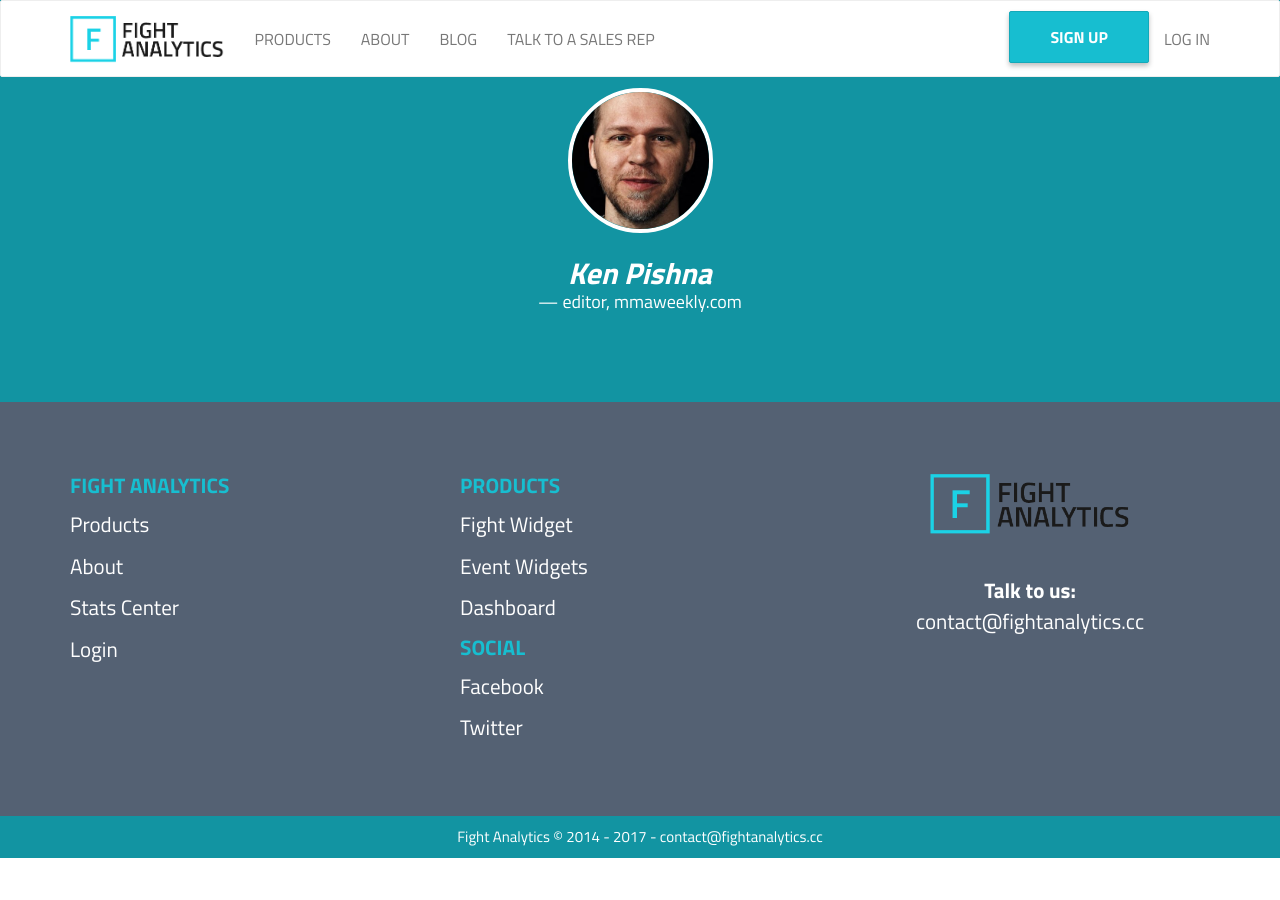
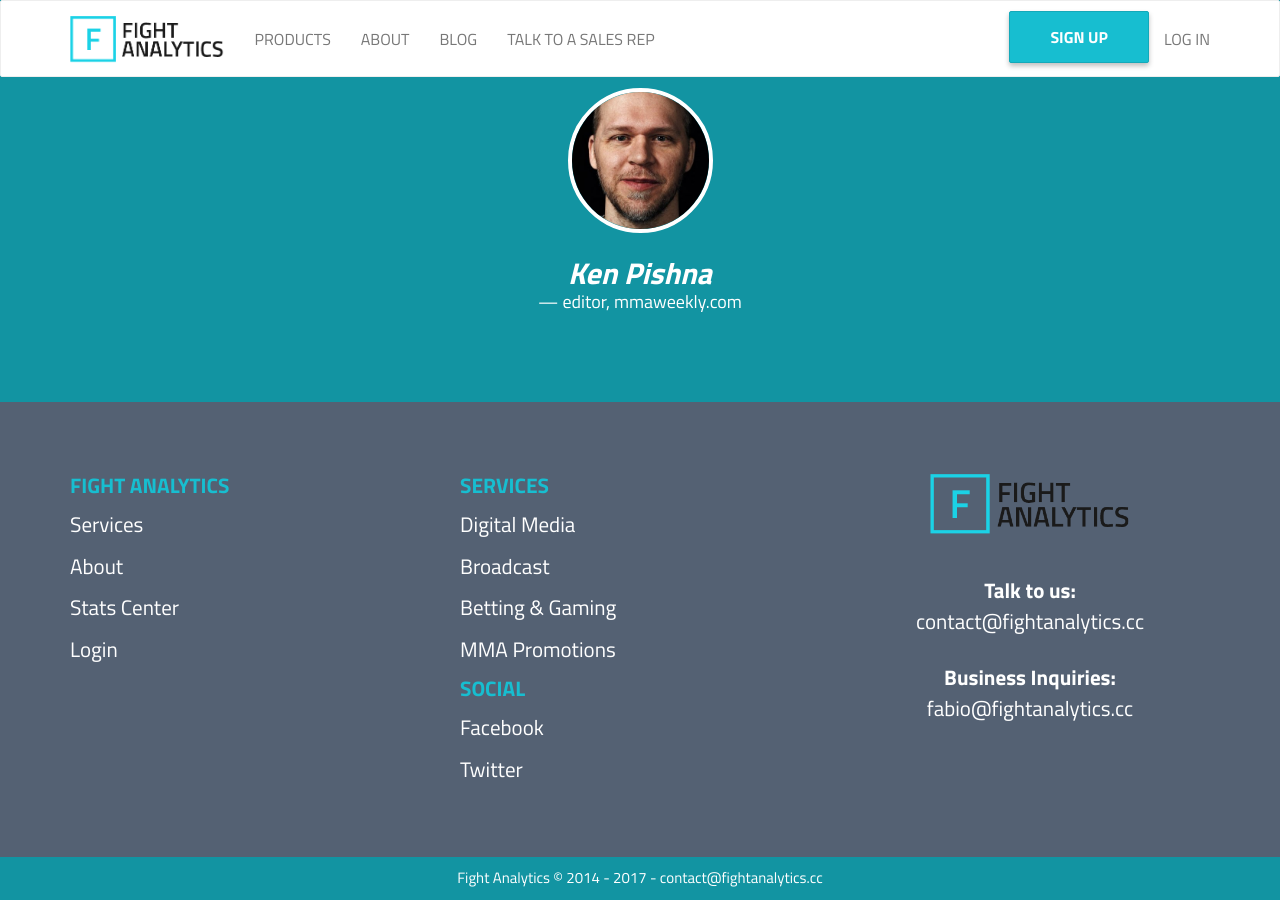
Before and after one commit to fightanalytics/site-fight-analytics, a Jekyll site: the page built from index.html, in a window 1280 px wide and 900 px high, scrolled down 4568 px. Built offline with Jekyll 4.4.1, drawn with Linux system fonts in a browser that asks for light colours; before the commit the page ends 5426 px from its top, so only the background shows below that.

Commit message:
footer change

```diff
--- a/_includes/footer.html
+++ b/_includes/footer.html
@@ -4,18 +4,19 @@
       <div class="col-md-4">
         <h4>Fight Analytics</h4>
         <ul>
-          <li><a href="/products/">Products</a></li>
+          <li><a href="/">Services</a></li>
           <li><a href="/about/">About</a></li>
           <li><a href="/stats-center/">Stats Center</a></li>
           <li><a href="http://manager.fightanalytics.cc/users/sign_in">Login</a></li>
         </ul>
       </div>
       <div class="col-md-4">
-        <h4>Products</h4>
+        <h4>Services</h4>
         <ul>
-          <li><a href="/products/#ufc-live-stats">Fight Widget</a></li>
-          <li><a href="/products/#ufc-fight-stats">Event Widgets</a></li>
-          <li><a href="/products/#dashboard">Dashboard</a></li>
+          <li><a href="/digital-media/">Digital Media</a></li>
+          <li><a href="/broadcast/">Broadcast</a></li>
+          <li><a href="/betting-and-gaming/">Betting & Gaming</a></li>
+          <li><a href="/mma-promotions/">MMA Promotions</a></li>
         </ul>
         <h4>Social</h4>
         <ul>
@@ -26,9 +27,10 @@
       <div class="col-md-4">
         <img alt="Fight Analytics - MMA Stats" src="{{ '/images/fight-analytics-logo.png' | prepend: site.baseurl }}" class="logo-footer" style="margin-top: 12px;">
         <p><strong>Talk to us:</strong></p>
-        <p>contact@fightanalytics.cc</p>
+        <p>contact@fightanalytics.cc</p><br />
+        <p><strong>Business Inquiries:</strong></p>
+        <p>fabio@fightanalytics.cc</p>
       </div>
-    </div>
   </div>
 </footer>
 <div class="footer-landing">
```
